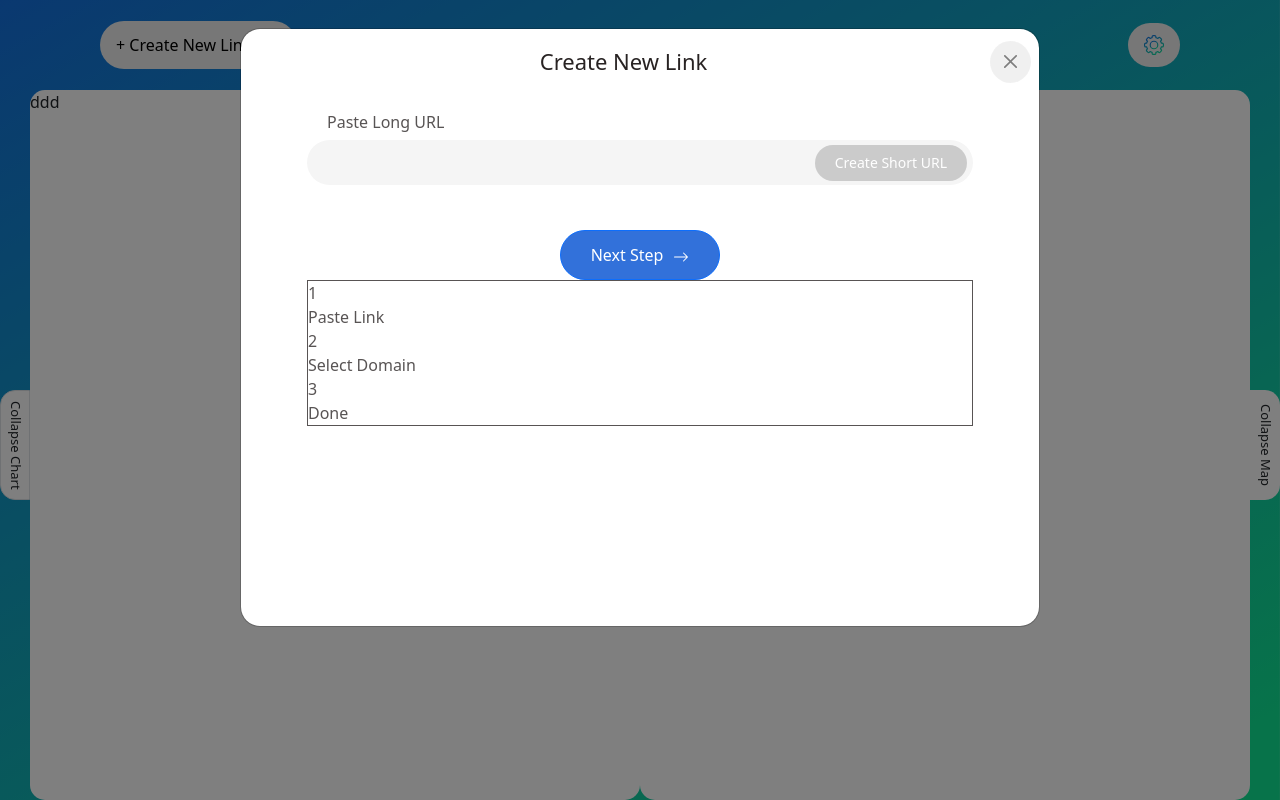
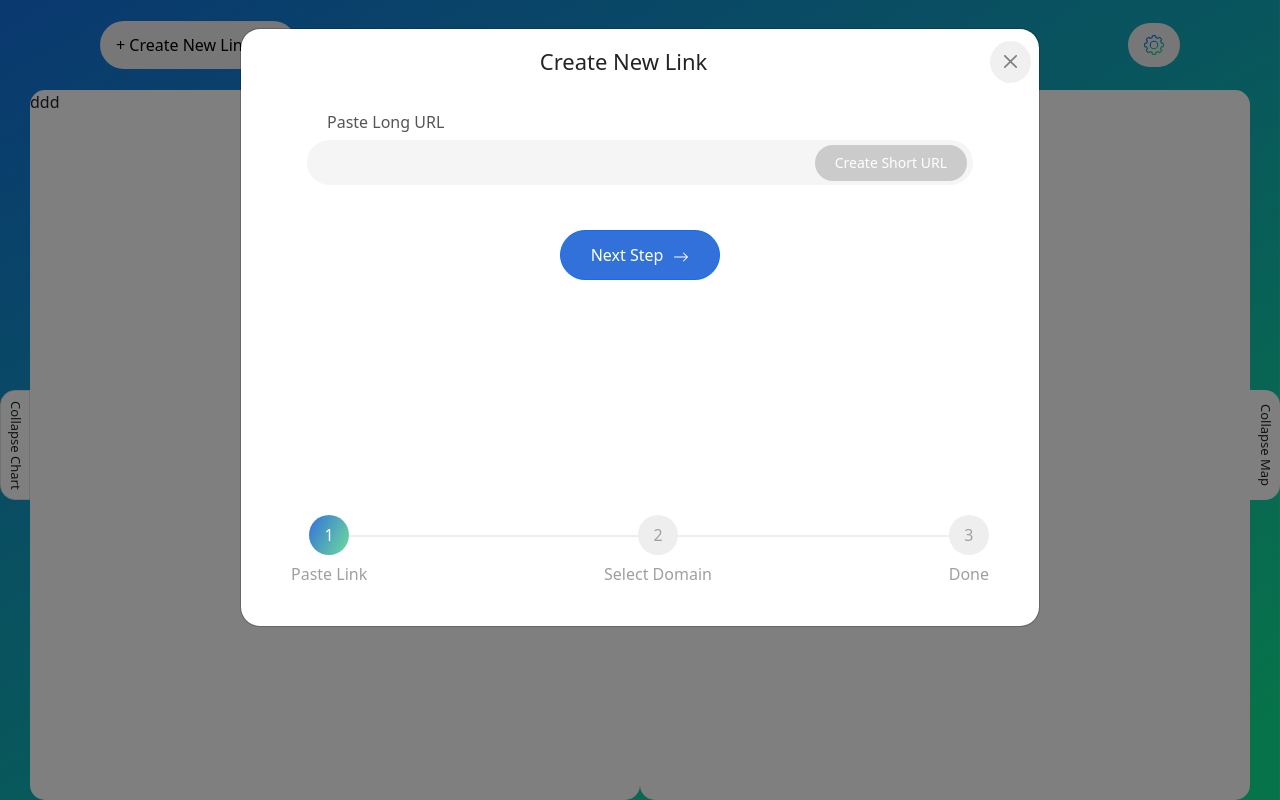
Before and after one commit to Awais-Practice/url-shortner-landing-page, a plain HTML site: page index.html in a window 1280 px wide. Both pictures are taken after a click on the button "+ Create New Link". Drawn offline with nearby package versions, Linux system fonts and the light colour scheme.

Commit message:
CU-23ftn7 - dialog > Completed design for step 1

```diff
--- a/assets/scss/style.scss
+++ b/assets/scss/style.scss
@@ -161,7 +161,60 @@ body {
         }
       }
       .modalStepper {
-        border: 1px solid;
+        position: absolute;
+        bottom: 40px;
+        left: 0px;
+        right: 0px;
+        padding-left: inherit;
+        padding-right: inherit;
+        .modalStepperContent {
+          display: flex;
+          justify-content: space-between;
+          position: relative;
+
+          .stepperLine {
+            position: absolute;
+            right: 0;
+            left: 20px;
+            top: 20px;
+            height: 2px;
+            background-color: #eeeeee;
+            padding-left: inherit;
+            padding-right: inherit;
+          }
+          .modalStep {
+            display: flex;
+            flex-direction: column;
+            align-items: center;
+            color: #9f9f9f;
+            .circle {
+              background: #eeeeee;
+              color: #a1a1a1;
+              width: 40px;
+              height: 40px;
+              border-radius: 50%;
+              display: flex;
+              align-items: center;
+              justify-content: center;
+              position: relative;
+              margin-bottom: 7px;
+              cursor: pointer;
+            }
+
+            &:hover,
+            &.active {
+              .circle {
+                background: rgb(50, 113, 218);
+                background: linear-gradient(
+                  117deg,
+                  rgba(50, 113, 218, 1) 0%,
+                  rgba(102, 207, 163, 1) 87%
+                );
+                color: #fff;
+              }
+            }
+          }
+        }
       }
     }
   }
--- a/index.html
+++ b/index.html
@@ -111,7 +111,7 @@
               <div class="modalStepper">
                 <div class="modalStepperContent">
                   <div class="stepperLine"></div>
-                  <div class="modalStep">
+                  <div class="modalStep active">
                     <div class="circle">1</div>
                     <div class="label">Paste Link</div>
                   </div>
```
Also changed, not shown: assets/css/style.css.
